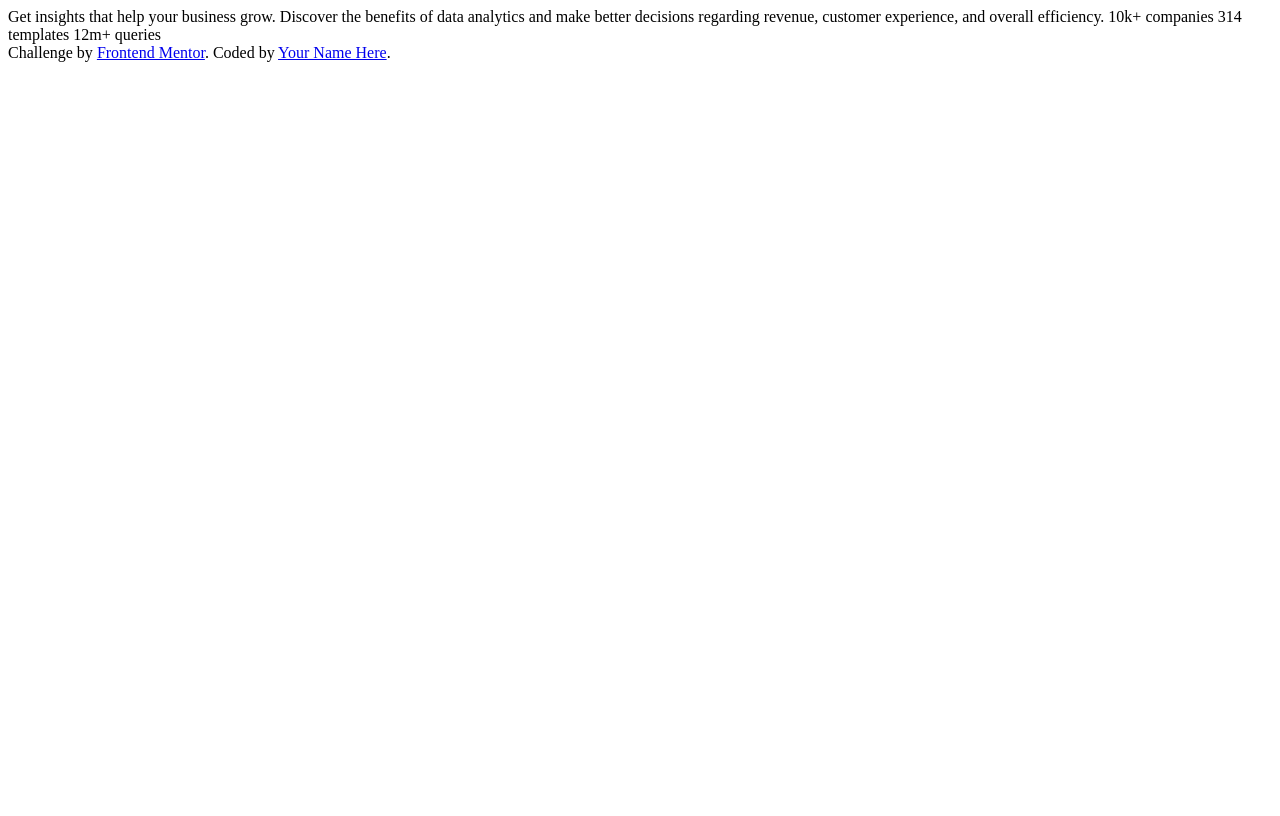
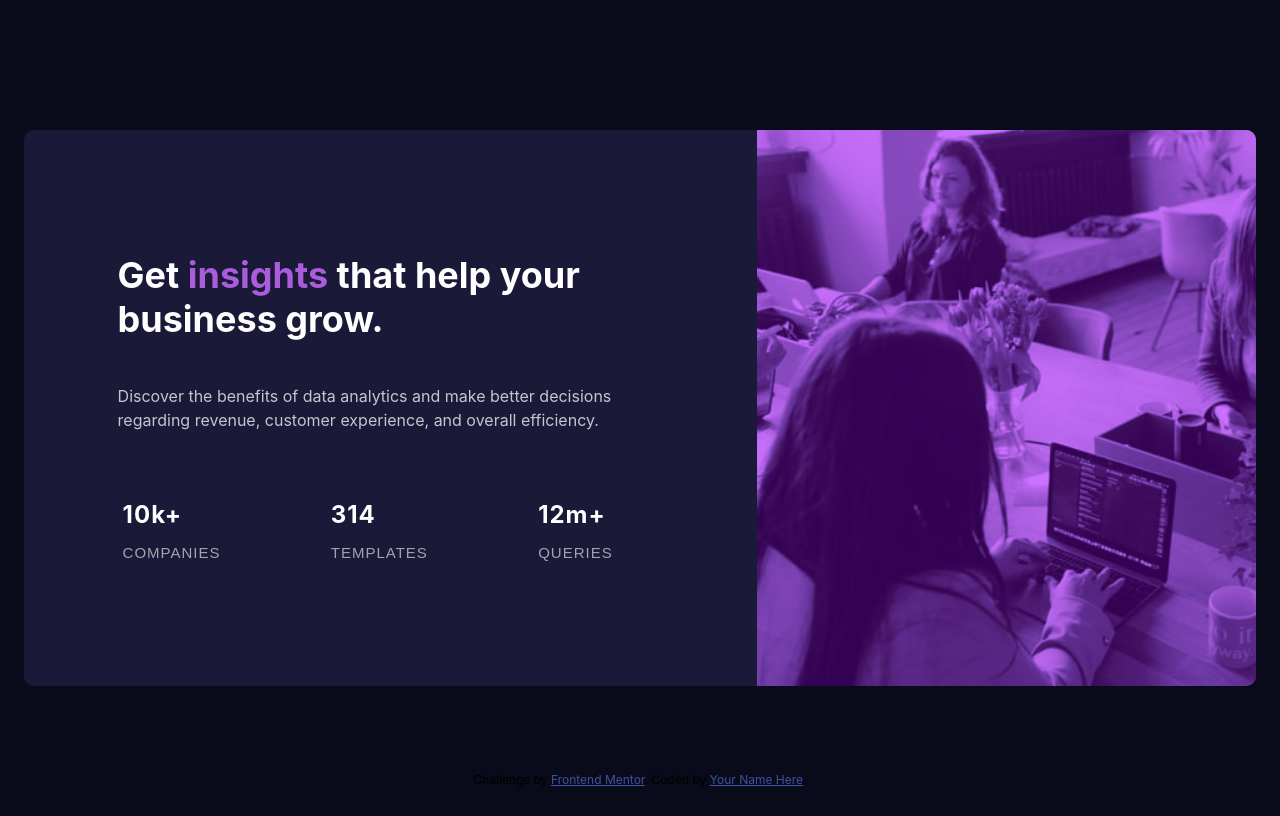
Before and after one commit to Meteo-Flagyl00/Stats-card-component, a plain HTML site: page index.html in a window 1280 px wide. Drawn offline with Linux system fonts and the light colour scheme.

Commit message:
Desktop size layout (not responive)

```diff
--- a/index.html
+++ b/index.html
@@ -6,20 +6,42 @@
 
   <link rel="icon" type="image/png" sizes="32x32" href="./images/favicon-32x32.png">
 
+  <!-- CSS stylesheet -->
+  <link rel="stylesheet" href="style.css">
+
+
+
+
   <title>Frontend Mentor | Stats preview card component</title>
 
 </head>
 <body>
-
-  Get insights that help your business grow.
-
-  Discover the benefits of data analytics and make better decisions regarding revenue, customer
-  experience, and overall efficiency.
-
-  10k+ companies
-  314 templates
-  12m+ queries
-
+<main>
+  <section>
+    <h1>Get <span>insights</span> that help your business grow.</h1>
+        <div class="content">
+          <p class="talk"> Discover the benefits of data analytics and make better decisions regarding revenue, customer
+          experience, and overall efficiency.</p>
+            <ul>
+              <li>
+                <h2>10k+</h2>
+                <p>companies</p>
+              </li>
+               <li>
+                <h2>314</h2>
+                <p>templates</p>
+               </li>
+               <li>
+                <h2>12m+</h2>
+                <p>queries</p>
+               </li>
+            </ul>
+        </div>
+  </section>
+  <div class="cd-img">
+    <div class="overlay"><div class="overlay2"></div></div>
+  </div>
+</main>
   <div class="attribution">
     Challenge by <a href="https://www.frontendmentor.io?ref=challenge" target="_blank">Frontend Mentor</a>.
     Coded by <a href="#">Your Name Here</a>.
--- a/style.css
+++ b/style.css
@@ -1,6 +1,104 @@
+@import url(https://fonts.googleapis.com/css2?family=Outfit:wght@400;700&display=swap);
+
+body {
+    background-color: #090B1A;
+    font-family: "Inter", sans-serif;
+    display: flex;
+    justify-content: center;
+    align-items: center;
+    min-height: 100vh;
+    font-weight: 400;
+}
+
+main {
+    display: flex;
+    min-width: 600px;
+    z-index: 1;
+    margin: 1em;
+  }
+
+  section {
+    display: flex;
+    flex-direction: column;
+    padding: 5.85em 7em 5.85em 5.85em;
+    width: 570px;
+    min-width: 300px;
+    background: hsl(244, 38%, 16%);
+    border-radius: 10px 0 0 10px;
+  }
+
+  section h1{
+      color: hsl(0, 0%, 100%);
+      font-size: 2.25rem;
+      font-weight: 700;
+      margin-bottom: 0.75em;
+  }
+
+  section h1 span {
+      color: hsl(277, 64%, 61%);
+  }
+
+  section .content {
+    margin-right: 2em;
+  }
+
+  section .talk  {
+    color: hsla(0, 0%, 100%, 0.75);
+    line-height: 1.5em;
+    margin-bottom: 3em;
+  }
+
+  section ul {
+    display: flex;
+    list-style: none;
+    justify-content: space-between;
+    letter-spacing: 1px;
+    padding: 0 0 0 5px  ;
+  }
+
+  section ul h2 {
+    color: hsl(0, 0%, 100%);
+    margin-bottom: 0.3em;
+    font-weight: 700;
+  }
+
+  section ul p {
+    font-family: "Lexend Deca", sans-serif;
+    color: hsla(0, 0%, 100%, 0.6);
+    text-transform: uppercase;
+    font-size: 15px;
+  }
+
+.cd-img {
+    min-height: 10em;
+    width: 540px;
+    min-width: 200px;
+    background: url(images/image-header-desktop.jpg);
+    background-repeat: no-repeat;
+    background-size: cover;
+    border-radius: 0 10px 10px 0;
+    overflow: hidden;
+}
+
+.overlay {
+    background-color:  hsl(277deg, 100%, 50%, 0.42);
+    height: 100%;
+}
+
+.overlay2 {
+    background-color: hsl(293deg, 42%, 35%, 0.24);
+    height: 100%;
+    mix-blend-mode: color-burn;
+}
+
+
 .attribution {
-    font-size: 11px;
+    position: absolute;
+    bottom: 0;
+    font-size: 0.75rem;
+    line-height: 20px;
     text-align: center;
+    margin-bottom: 10px;
 }
 
 .attribution a {
```
